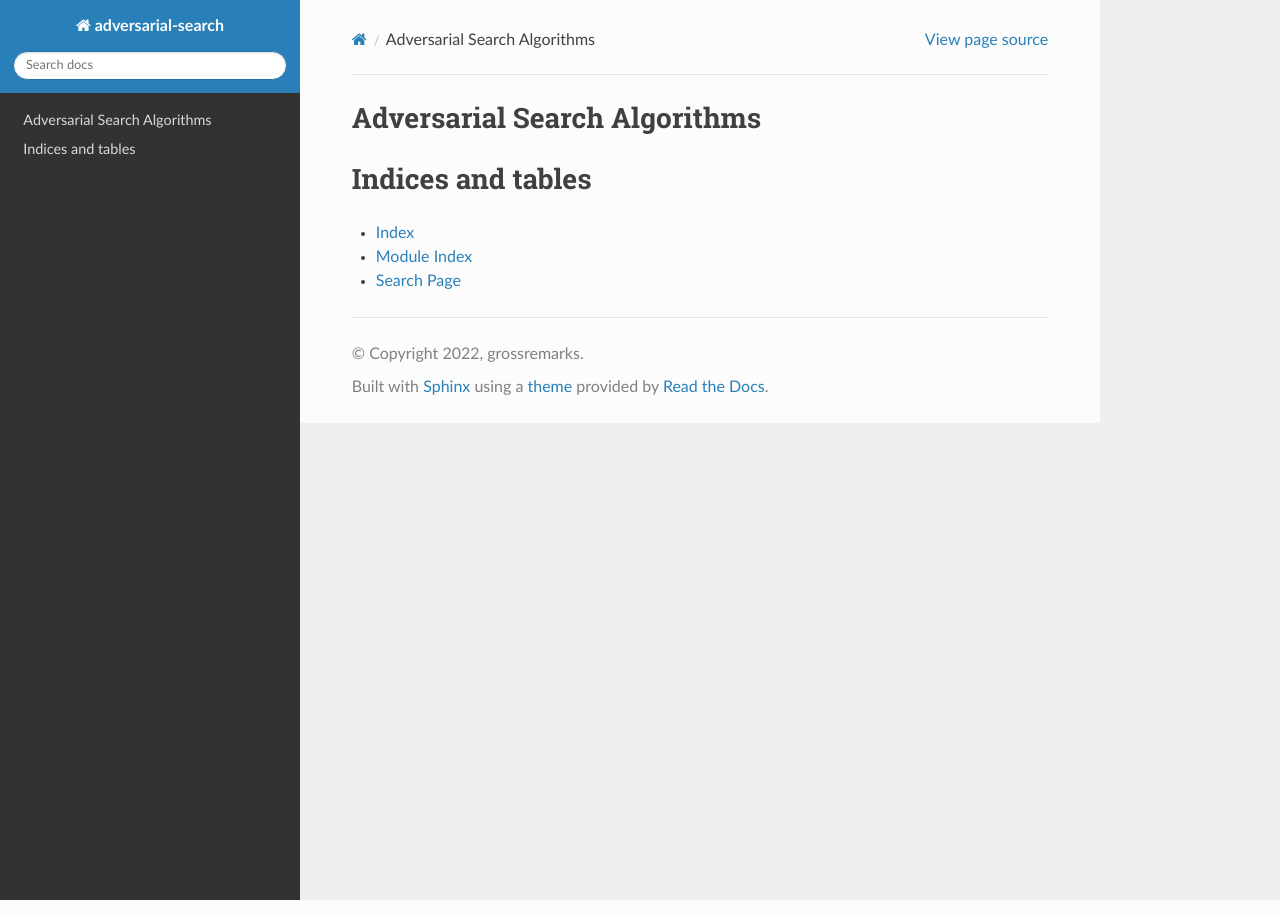
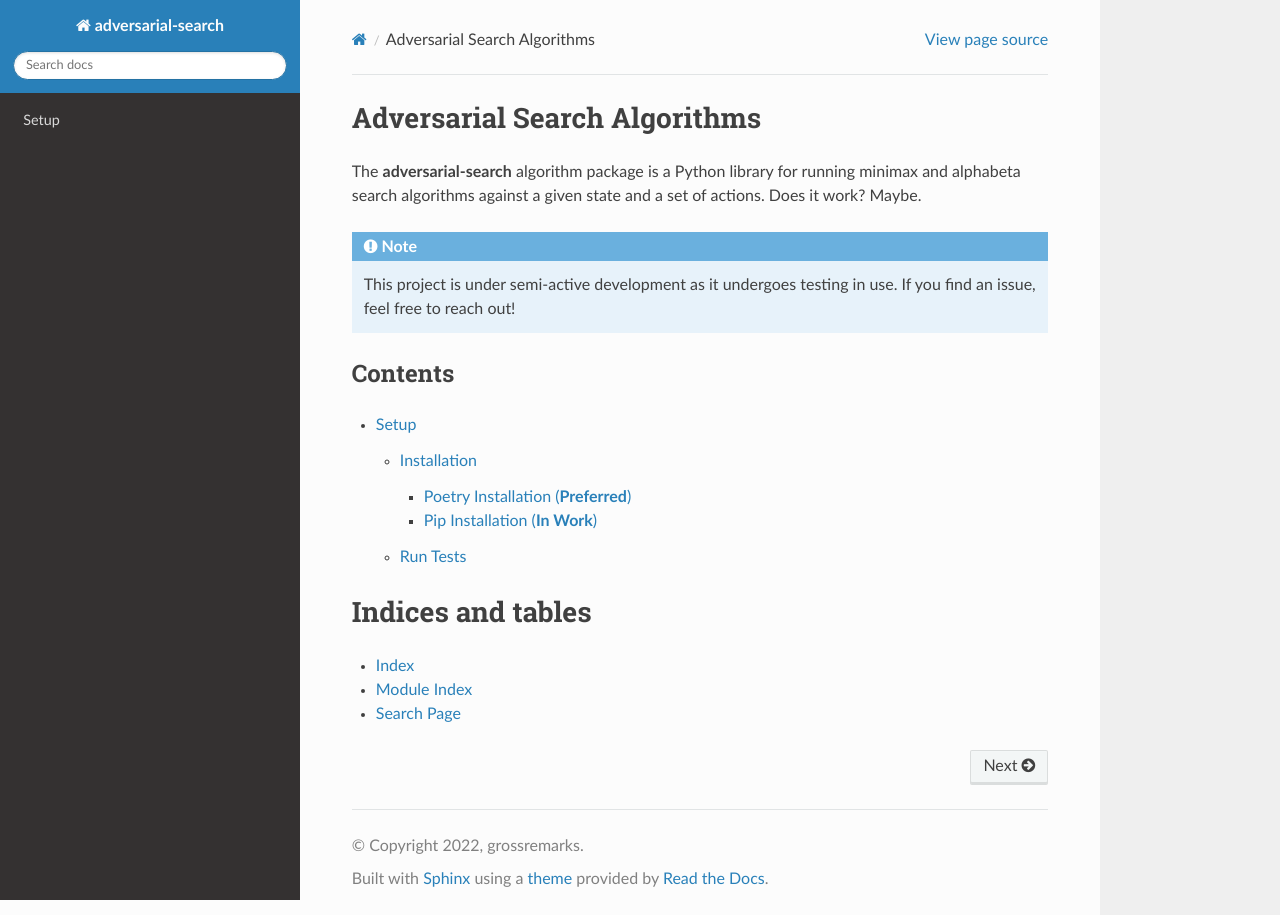
Before and after one commit to msgross/adversarial-search, a Sphinx documentation site: the page built from docs/source/index.rst, in a window 1280 px wide. Built offline with Sphinx 7.4.7 and the Read the Docs theme 2.0.0, drawn with Linux system fonts in a browser that asks for light colours.

Commit message:
Updating documentation

```diff
--- a/docs/source/conf.py
+++ b/docs/source/conf.py
@@ -31,6 +31,7 @@ release = '1.0.0'
 # extensions coming with Sphinx (named 'sphinx.ext.*') or your custom
 # ones.
 extensions = [
+    'sphinx.ext.duration',
     'sphinx_rtd_theme'
 ]
 
--- a/docs/source/index.rst
+++ b/docs/source/index.rst
@@ -5,12 +5,22 @@
 
 Adversarial Search Algorithms
 ==============================================
+The **adversarial-search** algorithm package is a Python library for running minimax and alphabeta
+search algorithms against a given state and a set of actions. Does it work? Maybe.
+
+.. note::
+
+   This project is under semi-active development as it undergoes testing in use. If you find an issue, feel free to reach out!
 
 .. toctree::
    :maxdepth: 2
    :caption: Contents:
 
+Contents
+-------------
 
+.. toctree::
+   setup
 
 Indices and tables
 ==================
--- /dev/null
+++ b/docs/source/setup.rst
@@ -0,0 +1,49 @@
+Setup
+============
+
+Installation
+-------------
+
+Poetry Installation (**Preferred**)
+^^^^^^^^^^^^^^^^^^^^^
+This assumes that poetry is already installed and configured on your machine.
+
+You can add this project to a poetry installation via:
+
+.. code-block:: console
+    poetry add git+https://github.com/msgross/adversarial-search.git
+
+or:
+
+.. code-block:: console
+    poetry add git+git@github.com:msgross/adversarial-search.git
+
+if ssh is configured.
+
+Docker Installation
+We include a Dockerfile that handles building the package into a .whl file and installing it with pip,
+you can invoke it by cloning the project down and running :code:`docker run`
+
+Pip Installation (**In Work**)
+^^^^^^^^^^^^^^^^^^^^^^^
+This isn't officially supported, but if you clone the project down,
+
+.. code-block:: console
+    git clone https://github.com/msgross/adversarial-search.git
+
+you can then run:
+
+.. code-block:: console
+    poetry update
+    poetry build
+    pip install <path_to_dist>/*.whl
+
+to install it in your environment.
+
+
+Run Tests
+---------------
+This project uses :code:`pytest`` to define test cases--to run with poetry:
+
+.. code-block:: console
+    poetry run pytest
```
